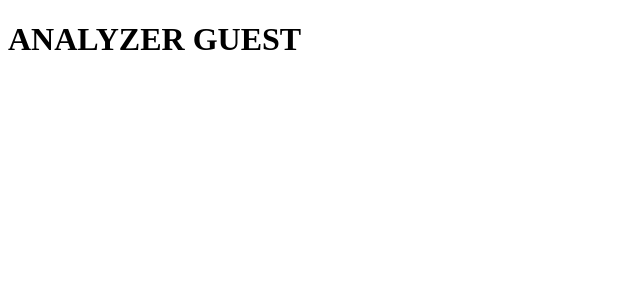
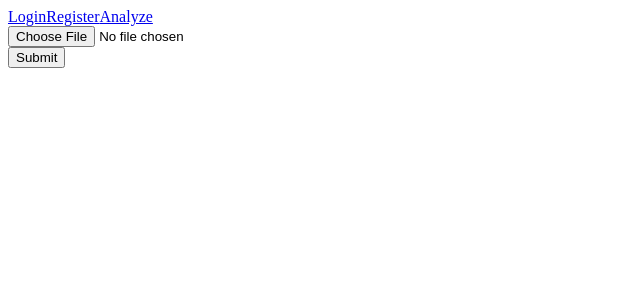
Before and after one commit to NLie2/stock_portfolio_analyzer, a React (Create React App) app in the folder client/: page /analyze/guest/ in a window 1280 px wide. Shown: the top 300 px of the page, without its empty margins (0-640 px from the left). Built offline with nearby package versions, Linux system fonts and the light colour scheme.

Commit message:
add file reader on react

```diff
--- a/client/src/App.js
+++ b/client/src/App.js
@@ -18,15 +18,17 @@ import AnalyzerUser from './components/AnalyzerUser'
 export default function App() {
   return (
     <>
+      <NavBar/>
+
       <BrowserRouter>
         <Routes>
 
           <Route path='/' element= {<Landing />} />
-          <Route path='/login/' element= {<Login />} />
-          <Route path='/register/' element= {<Register />} />
-          <Route path='/profile/:userid/' element= {<Profile />} />
-          <Route path='/analyze/guest/' element= {<AnalyzerGuest />} />
-          <Route path='/analyze/:userid/' element= {<AnalyzerUser />} />
+          <Route path='/login/' element= {<Login /> } />
+          <Route path='/register/' element= { <Register /> } />
+          <Route path='/profile/:userid/' element= {<Profile /> } />
+          <Route path='/analyze/guest/' element= { <AnalyzerGuest /> } />
+          <Route path='/analyze/:userid/' element= {<AnalyzerUser /> } />
 
         </Routes>
       </BrowserRouter>
--- a/client/src/components/AnalyzerGuest.js
+++ b/client/src/components/AnalyzerGuest.js
@@ -1,5 +1,37 @@
-export default function Login() {
+import { useEffect, useState } from 'react'
+import axios from 'axios'
+
+
+export default function AnalyzerGuest() {
+  const [ message, setMessage ] = useState('')
+  const [ formData, setFormData ] = useState({
+    trades_table: '',
+  })
+
+  const handleSubmit = async (e) => {
+    e.preventDefault()
+    try {
+
+      // const { data } = await axios.post('/api/auth/login/', formData)
+
+      setMessage('CSV uploaded')
+    } catch (error) {
+      console.log(error)
+      setMessage(error.response.data.detail)
+    }
+  }
+
+  const handleChange = (e) => {
+    setFormData( { ...formData, [e.target.name]: e.target.value })
+  }
+
+
   return (
-    <h1>ANALYZER GUEST</h1>
+    <form onSubmit={handleSubmit}>
+      <input type="file" name="trades_table" placeholder="trades_table" value={FormData.trades_table} onChange={handleChange}></input>
+      <br />
+      { message && <p> {message}</p>}
+      <input type = "submit" value= "Submit"></input>
+    </form>
   )
 }
--- a/client/src/components/AnalyzerUser.js
+++ b/client/src/components/AnalyzerUser.js
@@ -1,21 +1,25 @@
-import { useEffect } from 'react'
-import axiosAuth from '../lib/axios'
+import { useEffect, useState } from 'react'
+import axios from 'axios'
+
+// components
+import CsvUpload from './CsvUpload'
 
 
-export default function Login() {
-  useEffect(() => {
-    async function getData(){
-      try {
-        const { data } = await axiosAuth.get('/api/trades/') // <---- Replace with your endpoint to test the proxy
-        console.log(data)
-      } catch (error) {
-        console.log(error.response.data)
-      }
-    }
-    getData()
-  }, [])
+export default function AnalyzerUser() {
+
+  const [ formData, setFormData ] = useState({
+    trades_table: '',
+  })
+
 
   return (
-    <h1>ANALYZER USER</h1>
+    <>
+      <h1> ANALYZER USER </h1>
+      < CsvUpload
+        formData={formData}
+        setFormData={setFormData}
+      />
+    </>
+
   )
 }
--- /dev/null
+++ b/client/src/components/CsvUpload.js
@@ -0,0 +1,48 @@
+import axios from 'axios'
+
+import { useEffect, useState } from 'react'
+
+export default function CsvUpload( { formData, setFormData }){
+  const [ message, setMessage ] = useState('')
+
+  const data = new FormData()
+
+  const handleUpload = async (e) => {
+
+    // data.append('file', e.target.files[0] )
+    // console.log('FILE CHANGED', data)
+
+    const file = e.target.files[0]
+    const reader = new FileReader()
+
+    reader.onload = function(event) {
+      // The file's text will be printed here
+      console.log(event.target.result)
+    }
+
+    reader.readAsText(file)
+
+  }
+
+  const handleSubmit = async (e) => {
+    try {
+      const { res } = await axios.post('/api/auth/trades/', data )
+      console.log(res.data)
+
+      setFormData = { ...formData, trades_table: res }
+
+    } catch (error) {
+      console.log(error)
+      setMessage(error.response.data.detail)
+    }
+  }
+
+  return (
+    <form onSubmit={handleSubmit}>
+      <input type="file" name="trades_table" placeholder="trades_table"  onChange={handleUpload}></input>
+      <br />
+      { message && <p> {message}</p>}
+      <input type = "submit" value= "Submit"></input>
+    </form>
+  )
+}
--- a/client/src/components/NavBar.js
+++ b/client/src/components/NavBar.js
@@ -1,14 +1,18 @@
+import Container from 'react-bootstrap/Container'
+import Nav from 'react-bootstrap/Nav'
 import Navbar from 'react-bootstrap/Navbar'
 
 
 export default function Login() {
   return (
-    <nav className="menu">
-      <ul>
-        <li><a href="/register">Register</a></li>
-        <li><a href="#">Login</a></li>
-        <li><a href="#">Analyze</a></li>
-      </ul>
-    </nav>
+    <Navbar expand="lg" className="bg-body-tertiary">
+      <Container>
+        <Nav className="me-auto">
+          <Nav.Link href="/login/">Login</Nav.Link>
+          <Nav.Link href="/register/">Register</Nav.Link>
+          <Nav.Link href="/analyze/guest/">Analyze</Nav.Link>
+        </Nav>
+      </Container>
+    </Navbar>
   )
 }
```
